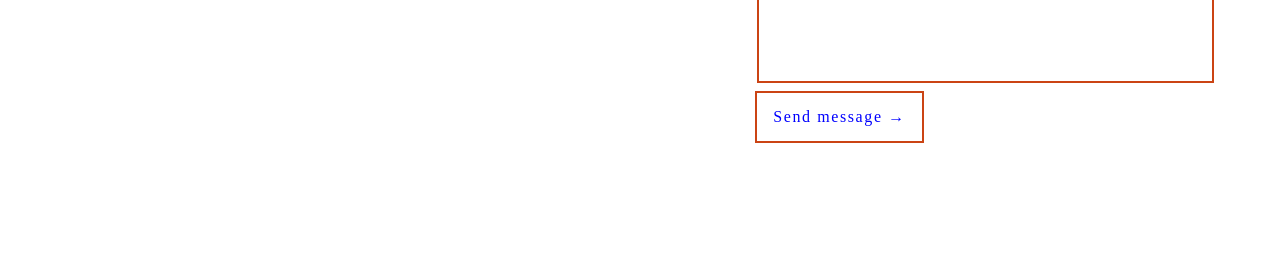
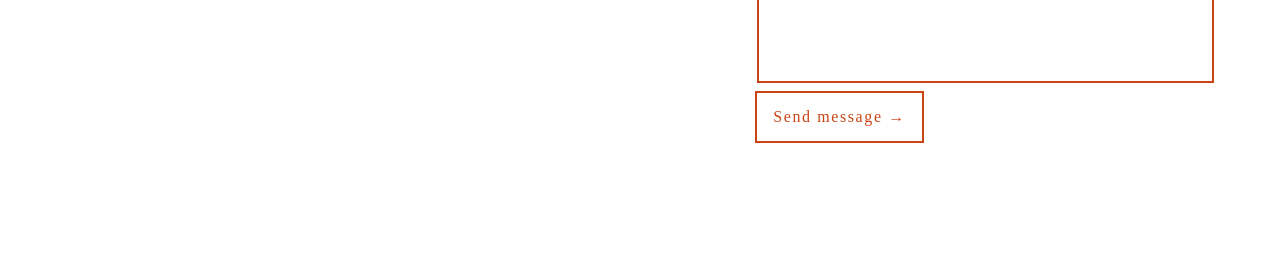
Before and after one commit to wearepatterns/wearepatterns.github.io, a Jekyll site: the page built from index.markdown, in a window 1280 px wide. Shown: the part 1533-1801 px from the top of the page. Built offline with Jekyll 4.4.1, drawn with Linux system fonts in a browser that asks for light colours.

Commit message:
Update new.html

```diff
--- a/_layouts/new.html
+++ b/_layouts/new.html
@@ -34,8 +34,7 @@
             border-color:#cb4414;
         }
         input[type="submit"] {
-            color:blue!important;
-            cursor: hand;
+            cursor: pointer;
         }
     </style>
     <!--&ctdot; &#8226;diamond &#9996;victory &#9759;down &#9997;writing w&#215; &#182; &times;-->
```
